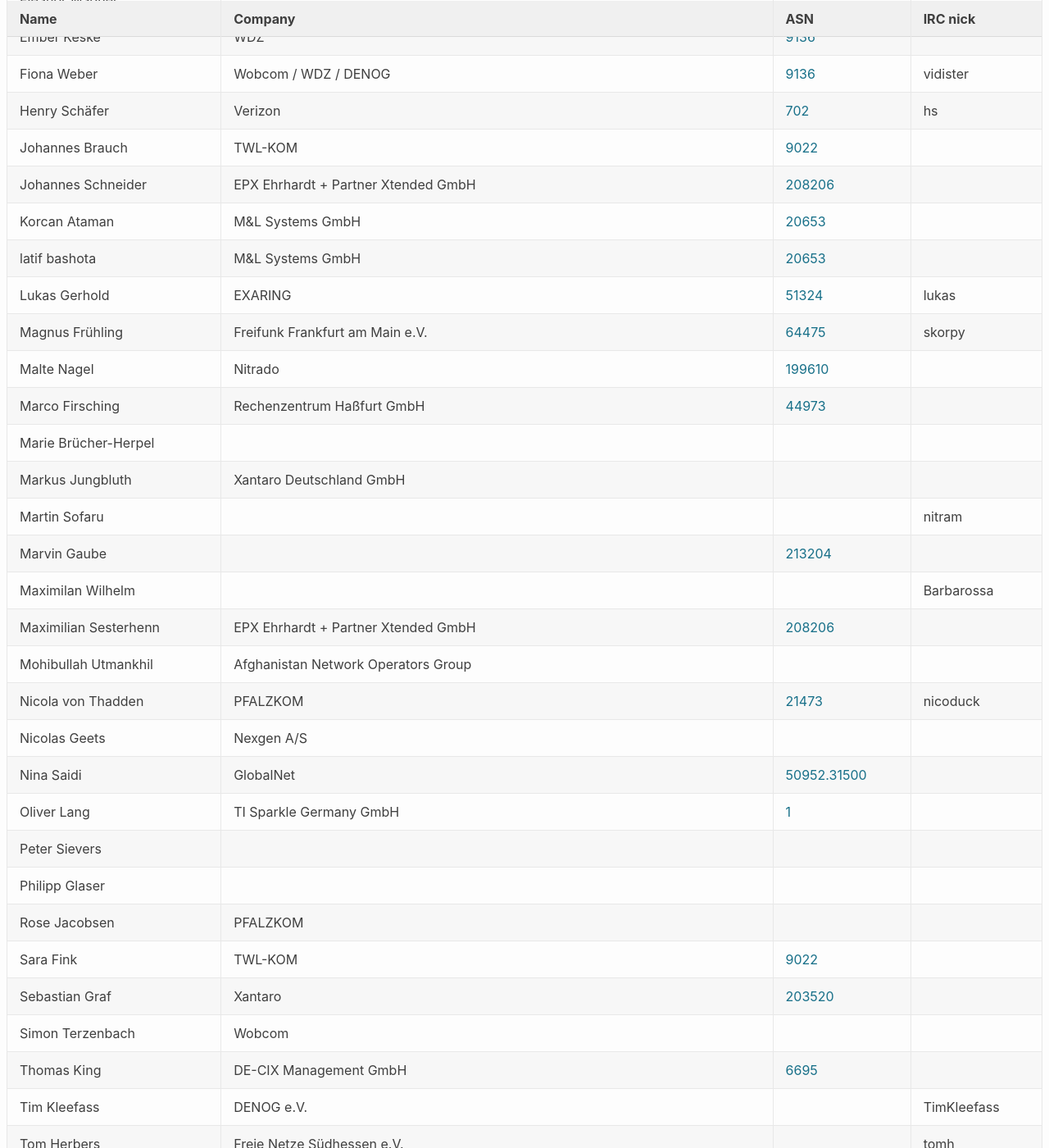
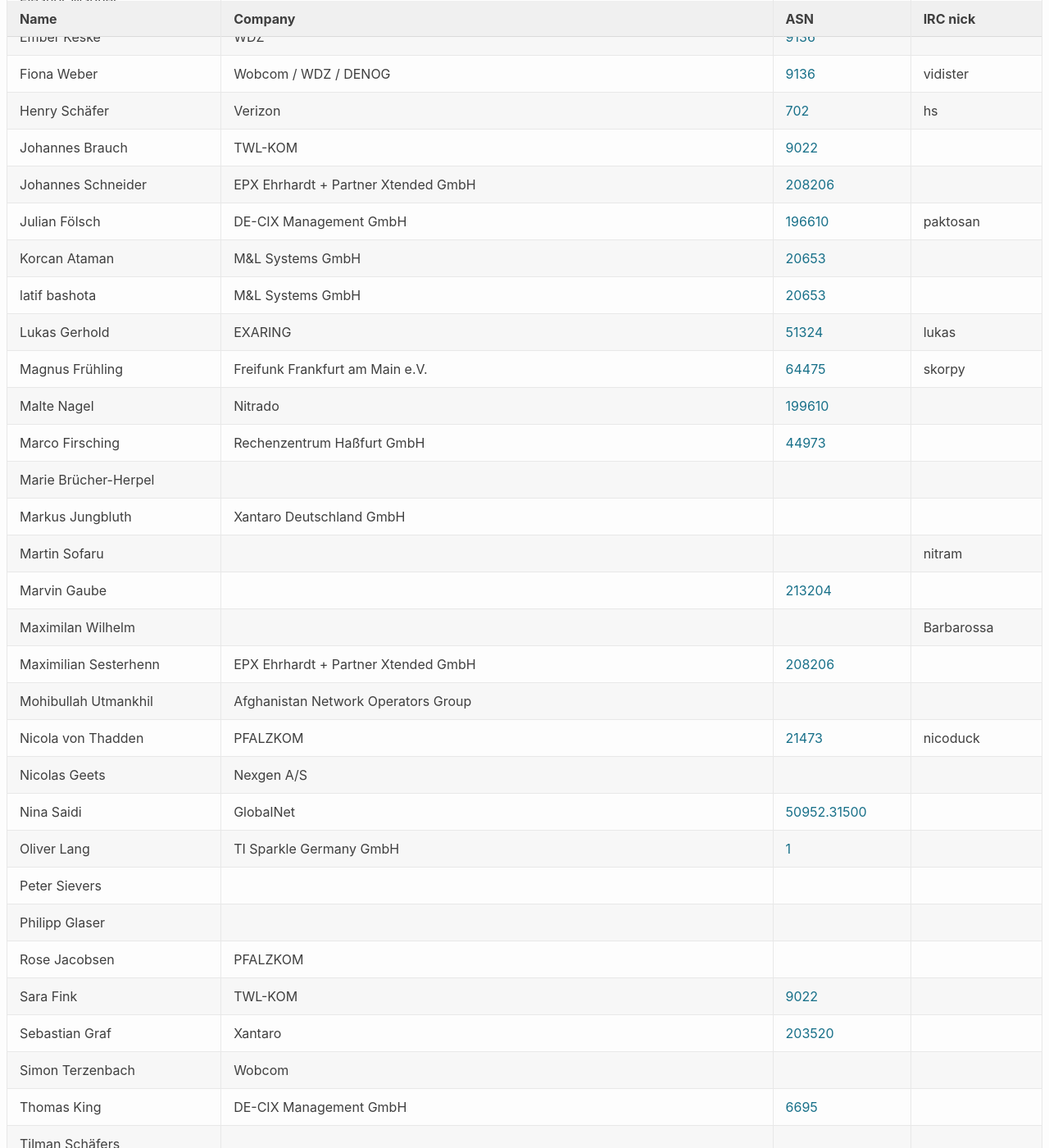
Before and after one commit to denog/pretix-attendeelist, a Jekyll site: the page built from denogmeetup24-01/index.markdown, in a window 1280 px wide and 1400 px high, scrolled down 616 px. Shown: the whole window at 82% size. Built offline with Jekyll 4.4.1, drawn with Linux system fonts in a browser that asks for light colours.

Commit message:
Latest data: Sun Jan 28 15:09:45 UTC 2024

```diff
--- a/_data/attendees_denogmeetup24-01.json
+++ b/_data/attendees_denogmeetup24-01.json
@@ -106,6 +106,12 @@
     "company": "EPX Ehrhardt + Partner Xtended GmbH",
     "irc": null,
     "asn": "208206"
+  },
+  {
+    "name": "Julian Fölsch",
+    "company": "DE-CIX Management GmbH",
+    "irc": "paktosan",
+    "asn": "196610"
   },
   {
     "name": "Korcan Ataman",
@@ -252,6 +258,12 @@
     "asn": "6695"
   },
   {
+    "name": "Tilman Schäfers",
+    "company": null,
+    "irc": null,
+    "asn": null
+  },
+  {
     "name": "Tim Kleefass",
     "company": "DENOG e.V.",
     "irc": "TimKleefass",
```
